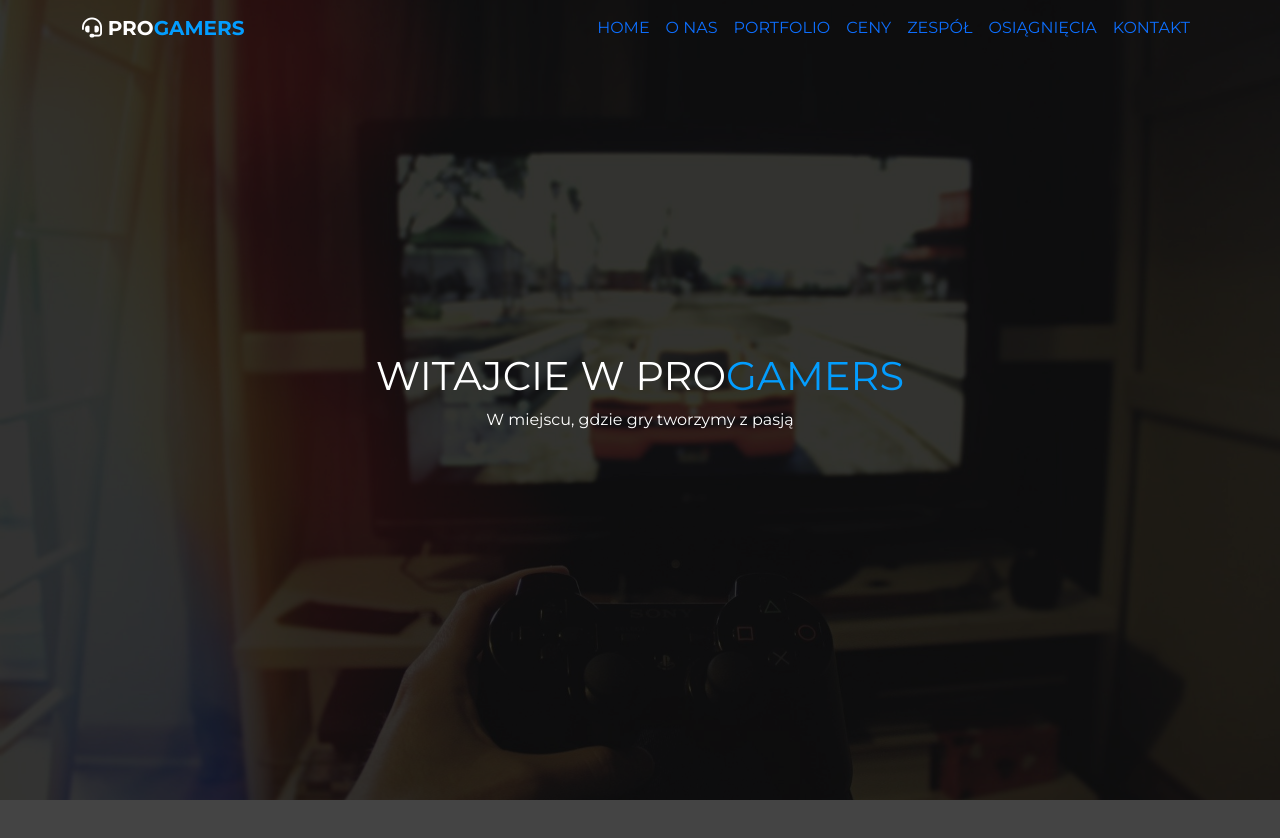
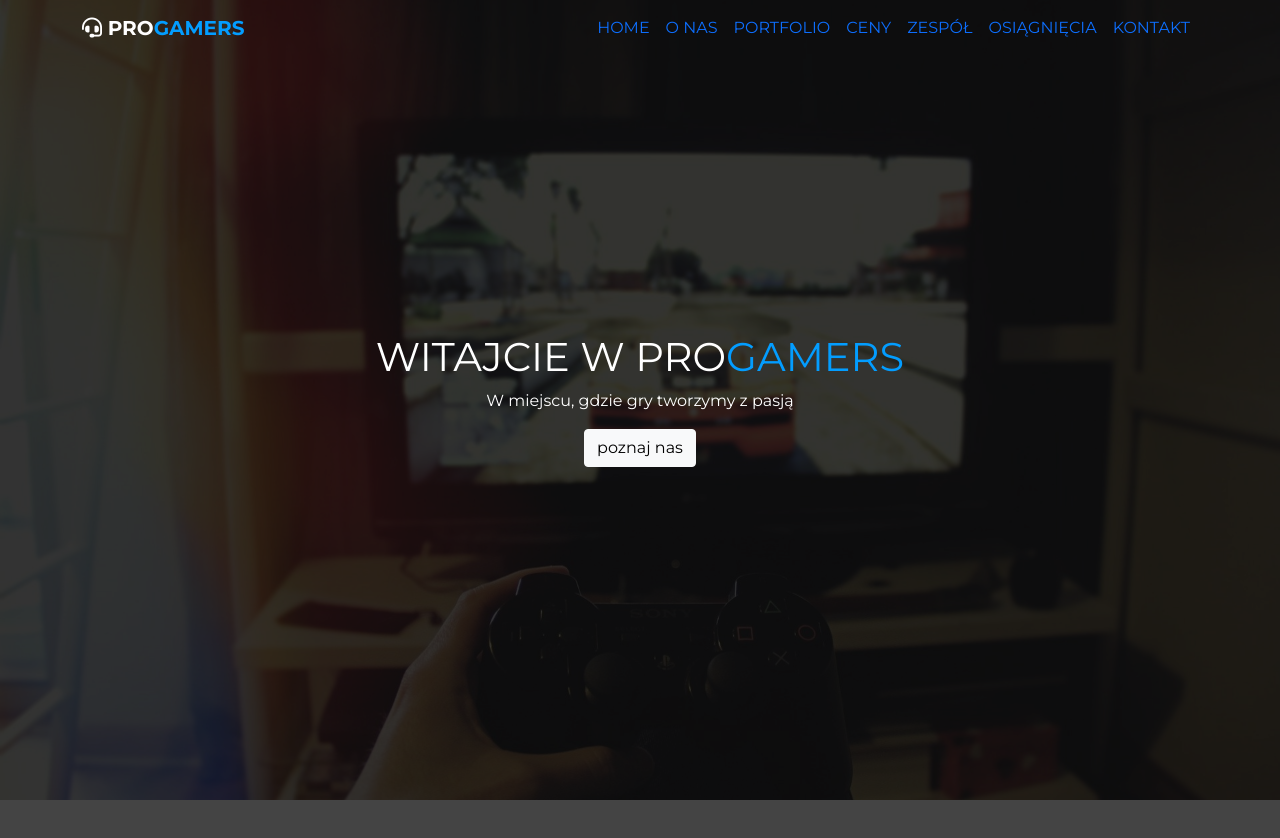
Before and after one commit to DarekDylag/Udemy, a plain HTML site: page index.html in a window 1280 px wide. Shown: the top 838 px of the page. Drawn offline with nearby package versions, Linux system fonts and the light colour scheme.

Commit message:
add new button

```diff
--- a/index.html
+++ b/index.html
@@ -45,6 +45,7 @@
             <div class="hero-text">
                 <h1>witajcie w pro<span class="blue-text">gamers</span></h1>
                 <p>W miejscu, gdzie gry tworzymy z pasją</p>
+                <a href="#aboutus" type="button" class="btn btn-light">poznaj nas</a>
             </div>
         </div>
     </header>
```
